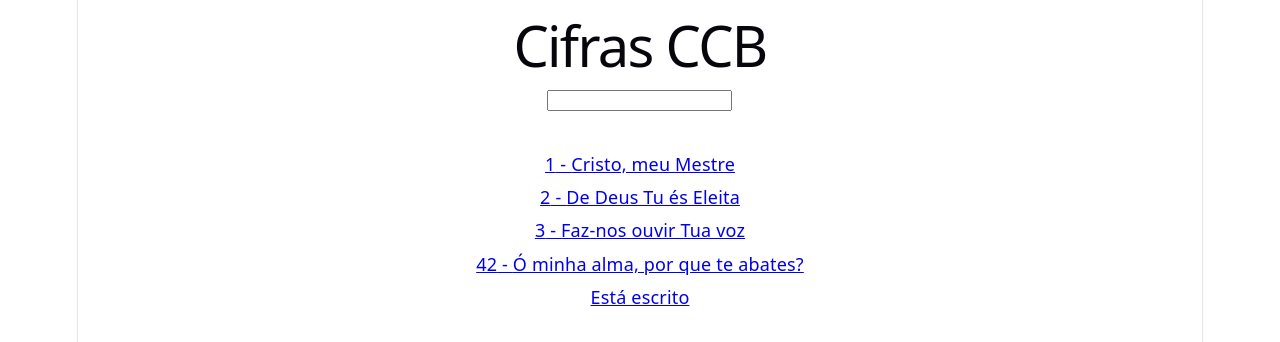
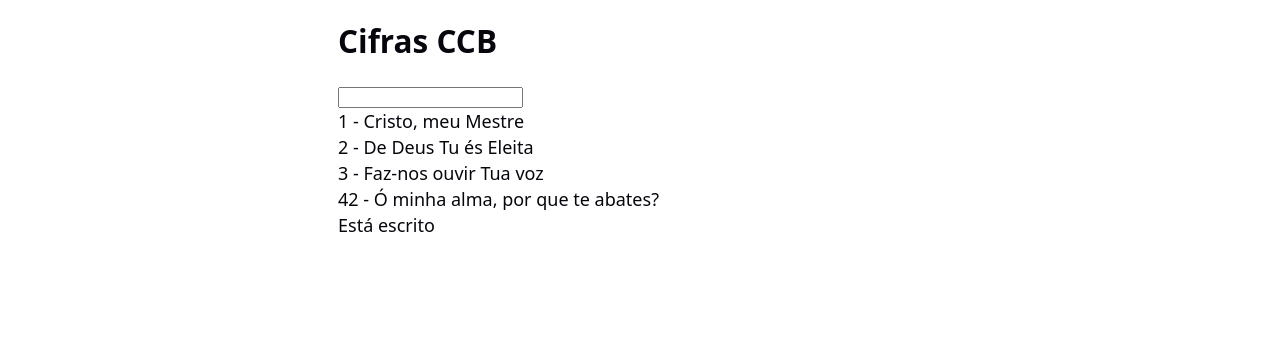
Before and after one commit to yvos77/cifras_ccb, a React (Vite) app: page / in a window 1280 px wide. Shown: the top 342 px of the page. Built offline with nearby package versions, Linux system fonts and the light colour scheme.

Commit message:
style: substitui css do vite pela base do projeto

```diff
--- a/src/index.css
+++ b/src/index.css
@@ -1,5 +1,7 @@
-* {
-  list-style: none;
+*,
+*::before,
+*::after {
+  box-sizing: border-box;
 }
 
 :root {
@@ -7,31 +9,14 @@
   --text-h: #08060d;
   --bg: #fff;
   --border: #e5e4e7;
-  --code-bg: #f4f3ec;
-  --accent: #aa3bff;
-  --accent-bg: rgba(170, 59, 255, 0.1);
-  --accent-border: rgba(170, 59, 255, 0.5);
-  --social-bg: rgba(244, 243, 236, 0.5);
-  --shadow:
-    rgba(0, 0, 0, 0.1) 0 10px 15px -3px, rgba(0, 0, 0, 0.05) 0 4px 6px -2px;
+  --accent: #8c2f07;
+  --accent-bg: #cac9c9;
 
-  --sans: system-ui, 'Segoe UI', Roboto, sans-serif;
-  --heading: system-ui, 'Segoe UI', Roboto, sans-serif;
-  --mono: ui-monospace, Consolas, monospace;
+  --sans: system-ui, "Segoe UI", Roboto, sans-serif;
 
-  font: 18px/145% var(--sans);
-  letter-spacing: 0.18px;
+  font: 18px/1.45 var(--sans);
   color-scheme: light dark;
-  color: var(--text);
-  background: var(--bg);
-  font-synthesis: none;
-  text-rendering: optimizeLegibility;
   -webkit-font-smoothing: antialiased;
-  -moz-osx-font-smoothing: grayscale;
-
-  @media (max-width: 1024px) {
-    font-size: 16px;
-  }
 }
 
 @media (prefers-color-scheme: dark) {
@@ -40,94 +25,61 @@
     --text-h: #f3f4f6;
     --bg: #16171d;
     --border: #2e303a;
-    --code-bg: #1f2028;
-    --accent: #c084fc;
-    --accent-bg: rgba(192, 132, 252, 0.15);
-    --accent-border: rgba(192, 132, 252, 0.5);
-    --social-bg: rgba(47, 48, 58, 0.5);
-    --shadow:
-      rgba(0, 0, 0, 0.4) 0 10px 15px -3px, rgba(0, 0, 0, 0.25) 0 4px 6px -2px;
-  }
-
-  #social .button-icon {
-    filter: invert(1) brightness(2);
+    --accent: #1c93e2;
+    --accent-bg: #515151;
   }
 }
 
 body {
   margin: 0;
-}
-
-div {
-  display: flex;
-  flex-direction: column;
-  align-items: center;
-  /* border: 1px solid blue; */
-}
-
-ul {
-  padding: 1rem;
-  /* border: 1px solid white; */
-}
-
-li {
-  text-align: center;
-  padding: 0.2rem;
-  /* border: 1px solid red; */
+  color: var(--text);
+  background: var(--bg);
 }
 
 #root {
-  width: 1126px;
-  max-width: 100%;
+  max-width: 640px;
   margin: 0 auto;
-  text-align: center;
-  border-inline: 1px solid var(--border);
+  padding: 1rem;
   min-height: 100svh;
-  display: flex;
-  flex-direction: column;
-  box-sizing: border-box;
-}
-
-h1,
-h2 {
-  font-family: var(--heading);
-  font-weight: 500;
-  color: var(--text-h);
 }
 
 h1 {
-  font-size: 56px;
-  letter-spacing: -1.68px;
-  margin: 32px 0;
-  @media (max-width: 1024px) {
-    font-size: 36px;
-    margin: 20px 0;
-  }
+  font-size: 1.75rem;
+  font-weight: 600;
+  color: var(--text-h);
+  margin: 0 0 1rem;
 }
+
 h2 {
-  font-size: 24px;
-  line-height: 118%;
-  letter-spacing: -0.24px;
-  margin: 0 0 8px;
-  @media (max-width: 1024px) {
-    font-size: 20px;
-  }
+  font-size: 0.75rem;
+  font-weight: 600;
+  text-transform: uppercase;
+  letter-spacing: 0.08em;
+  color: var(--accent);
+  margin: 1.75rem 0 0.5rem;
 }
+
 p {
   margin: 0;
 }
 
-code,
-.counter {
-  font-family: var(--mono);
-  display: inline-flex;
-  border-radius: 4px;
-  color: var(--text-h);
+ul {
+  list-style: none;
+  margin: 0;
+  padding: 0;
 }
 
-code {
-  font-size: 15px;
-  line-height: 135%;
-  padding: 4px 8px;
-  background: var(--code-bg);
+a {
+  color: var(--text-h);
+  text-decoration: none;
 }
+
+.busca {
+  width: 100%;
+  padding: 0.7rem;
+  font-size: 16px;
+  color: var(--text-h);
+  background: transparent;
+  border: 3px solid var(--border);
+  border-radius: 8px;
+}
```
Also changed, not shown: src/App.css (deleted, +0 -184 lines).
